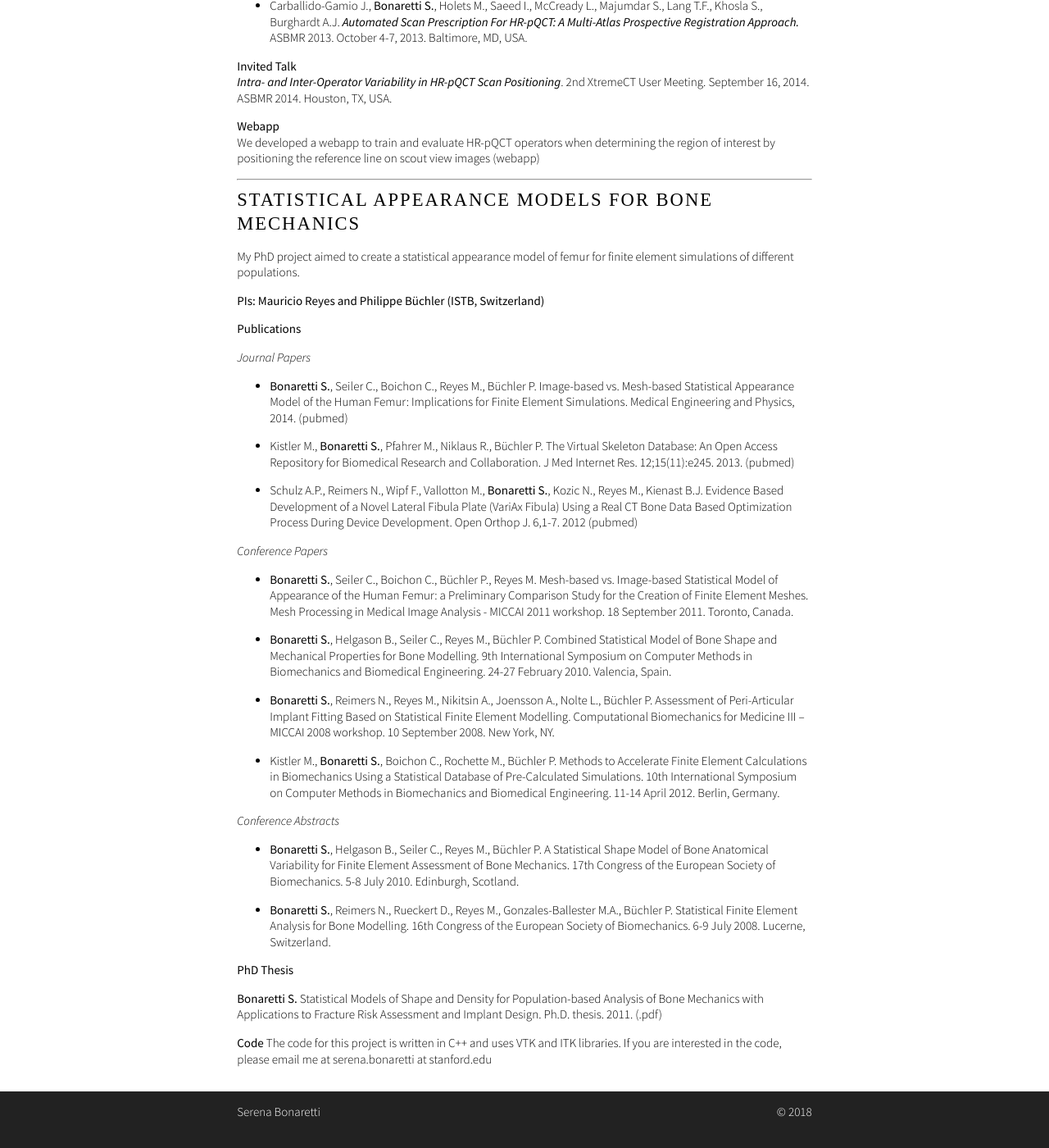
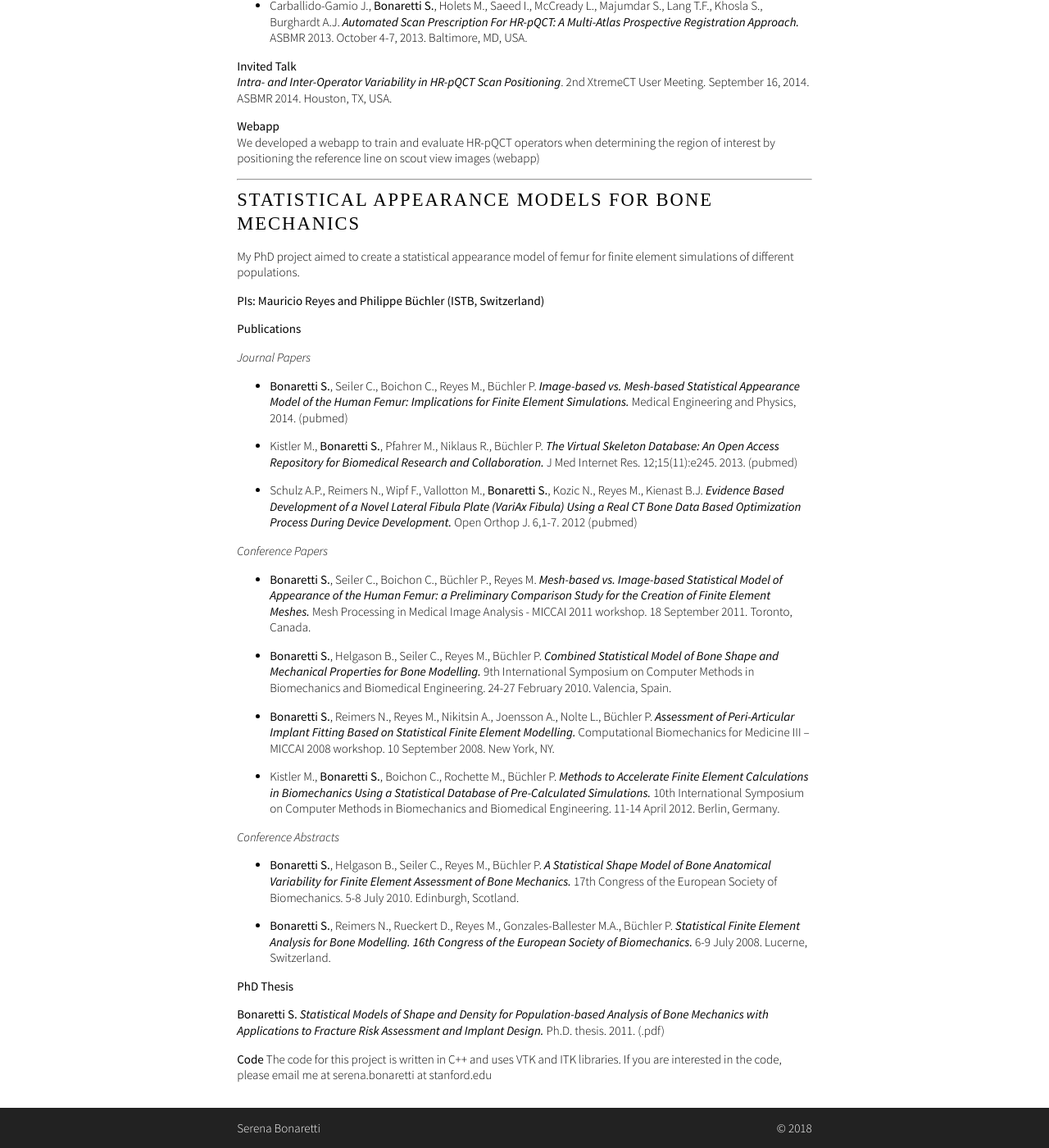
Before and after one commit to sbonaretti/sbonaretti.github.io, a Jekyll site: the page built from Projects.md, in a window 1280 px wide and 1400 px high, scrolled down 2058 px. Shown: the whole window at 82% size. Built offline with Jekyll 4.4.1, drawn with Linux system fonts in a browser that asks for light colours; some web fonts are replaced.

```diff
--- a/Projects.md
+++ b/Projects.md
@@ -90,31 +90,31 @@ My PhD project aimed to create a statistical appearance model of femur for finit
 
 _Journal Papers_
 
-* **Bonaretti S.**, Seiler C., Boichon C.,  Reyes M., Büchler P. Image-based vs. Mesh-based Statistical Appearance Model of the Human Femur: Implications for Finite Element Simulations. Medical Engineering and Physics, 2014. (pubmed)
+* **Bonaretti S.**, Seiler C., Boichon C.,  Reyes M., Büchler P. **_Image-based vs. Mesh-based Statistical Appearance Model of the Human Femur: Implications for Finite Element Simulations._** Medical Engineering and Physics, 2014. (pubmed)
 
-* Kistler M., **Bonaretti S.**, Pfahrer M., Niklaus R., Büchler P. The Virtual Skeleton Database: An Open Access Repository for Biomedical Research and Collaboration. J Med Internet Res. 12;15(11):e245. 2013. (pubmed)
+* Kistler M., **Bonaretti S.**, Pfahrer M., Niklaus R., Büchler P. **_The Virtual Skeleton Database: An Open Access Repository for Biomedical Research and Collaboration._** J Med Internet Res. 12;15(11):e245. 2013. (pubmed)
 
-* Schulz A.P., Reimers N., Wipf F., Vallotton M., **Bonaretti S.**, Kozic N., Reyes M., Kienast B.J. Evidence Based Development of a Novel Lateral Fibula Plate (VariAx Fibula) Using a Real CT Bone Data Based Optimization Process During Device Development. Open Orthop J. 6,1-7. 2012 (pubmed)
+* Schulz A.P., Reimers N., Wipf F., Vallotton M., **Bonaretti S.**, Kozic N., Reyes M., Kienast B.J. **_Evidence Based Development of a Novel Lateral Fibula Plate (VariAx Fibula) Using a Real CT Bone Data Based Optimization Process During Device Development._** Open Orthop J. 6,1-7. 2012 (pubmed)
 
 _Conference Papers_
 
-* **Bonaretti S.**, Seiler C., Boichon C., Büchler P., Reyes M. Mesh-based vs. Image-based Statistical Model of Appearance of the Human Femur: a Preliminary Comparison Study for the Creation of Finite Element Meshes. Mesh Processing in Medical Image Analysis - MICCAI 2011 workshop. 18 September 2011. Toronto, Canada.
+* **Bonaretti S.**, Seiler C., Boichon C., Büchler P., Reyes M. **_Mesh-based vs. Image-based Statistical Model of Appearance of the Human Femur: a Preliminary Comparison Study for the Creation of Finite Element Meshes._** Mesh Processing in Medical Image Analysis - MICCAI 2011 workshop. 18 September 2011. Toronto, Canada.
 
-* **Bonaretti S.**, Helgason B., Seiler C., Reyes M., Büchler P. Combined Statistical Model of Bone Shape and Mechanical Properties for Bone Modelling. 9th International Symposium on Computer Methods in Biomechanics and Biomedical Engineering. 24-27 February 2010. Valencia, Spain.
+* **Bonaretti S.**, Helgason B., Seiler C., Reyes M., Büchler P. **_Combined Statistical Model of Bone Shape and Mechanical Properties for Bone Modelling._** 9th International Symposium on Computer Methods in Biomechanics and Biomedical Engineering. 24-27 February 2010. Valencia, Spain.
 
-* **Bonaretti S.**, Reimers N., Reyes M., Nikitsin A., Joensson A., Nolte L., Büchler P. Assessment of Peri-Articular Implant Fitting Based on Statistical Finite Element Modelling. Computational Biomechanics for Medicine III – MICCAI 2008 workshop. 10 September 2008. New York, NY.
+* **Bonaretti S.**, Reimers N., Reyes M., Nikitsin A., Joensson A., Nolte L., Büchler P. **_Assessment of Peri-Articular Implant Fitting Based on Statistical Finite Element Modelling._** Computational Biomechanics for Medicine III – MICCAI 2008 workshop. 10 September 2008. New York, NY.
 
-* Kistler M., **Bonaretti S.**, Boichon C., Rochette M., Büchler P. Methods to Accelerate Finite Element Calculations in Biomechanics Using a Statistical Database of Pre-Calculated Simulations. 10th International Symposium on Computer Methods in Biomechanics and Biomedical Engineering. 11-14 April 2012. Berlin, Germany.
+* Kistler M., **Bonaretti S.**, Boichon C., Rochette M., Büchler P. **_Methods to Accelerate Finite Element Calculations in Biomechanics Using a Statistical Database of Pre-Calculated Simulations._** 10th International Symposium on Computer Methods in Biomechanics and Biomedical Engineering. 11-14 April 2012. Berlin, Germany.
 
 _Conference Abstracts_
 
-* **Bonaretti S.**, Helgason B., Seiler C., Reyes M., Büchler P. A Statistical Shape Model of Bone Anatomical Variability for Finite Element Assessment of Bone Mechanics. 17th Congress of the European Society of Biomechanics. 5-8 July 2010. Edinburgh, Scotland.
+* **Bonaretti S.**, Helgason B., Seiler C., Reyes M., Büchler P. **_A Statistical Shape Model of Bone Anatomical Variability for Finite Element Assessment of Bone Mechanics._** 17th Congress of the European Society of Biomechanics. 5-8 July 2010. Edinburgh, Scotland.
 
-* **Bonaretti S.**, Reimers N., Rueckert D., Reyes M., Gonzales-Ballester M.A., Büchler P. Statistical Finite Element Analysis for Bone Modelling. 16th Congress of the European Society of Biomechanics. 6-9 July 2008. Lucerne, Switzerland.
+* **Bonaretti S.**, Reimers N., Rueckert D., Reyes M., Gonzales-Ballester M.A., Büchler P. **_Statistical Finite Element Analysis for Bone Modelling. 16th Congress of the European Society of Biomechanics._** 6-9 July 2008. Lucerne, Switzerland.
 
 **PhD Thesis**
 
-**Bonaretti S.** Statistical Models of Shape and Density for Population-based Analysis of Bone Mechanics with Applications to Fracture Risk  Assessment and Implant Design. Ph.D. thesis. 2011. (.pdf)
+**Bonaretti S.** **_Statistical Models of Shape and Density for Population-based Analysis of Bone Mechanics with Applications to Fracture Risk Assessment and Implant Design._** Ph.D. thesis. 2011. (.pdf)
 
 **Code**
 The code for this project is written in C++ and uses VTK and ITK libraries. If you are interested in the code, please email me at serena.bonaretti at stanford.edu
```
